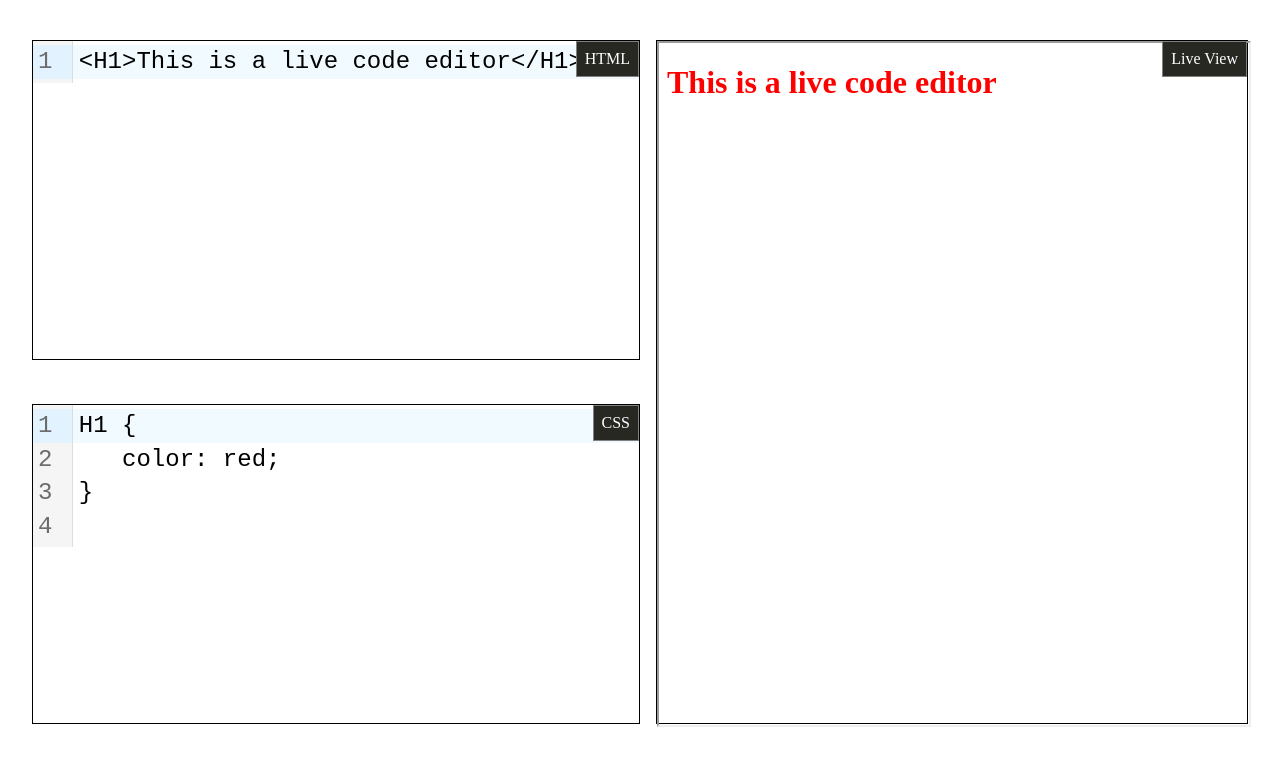
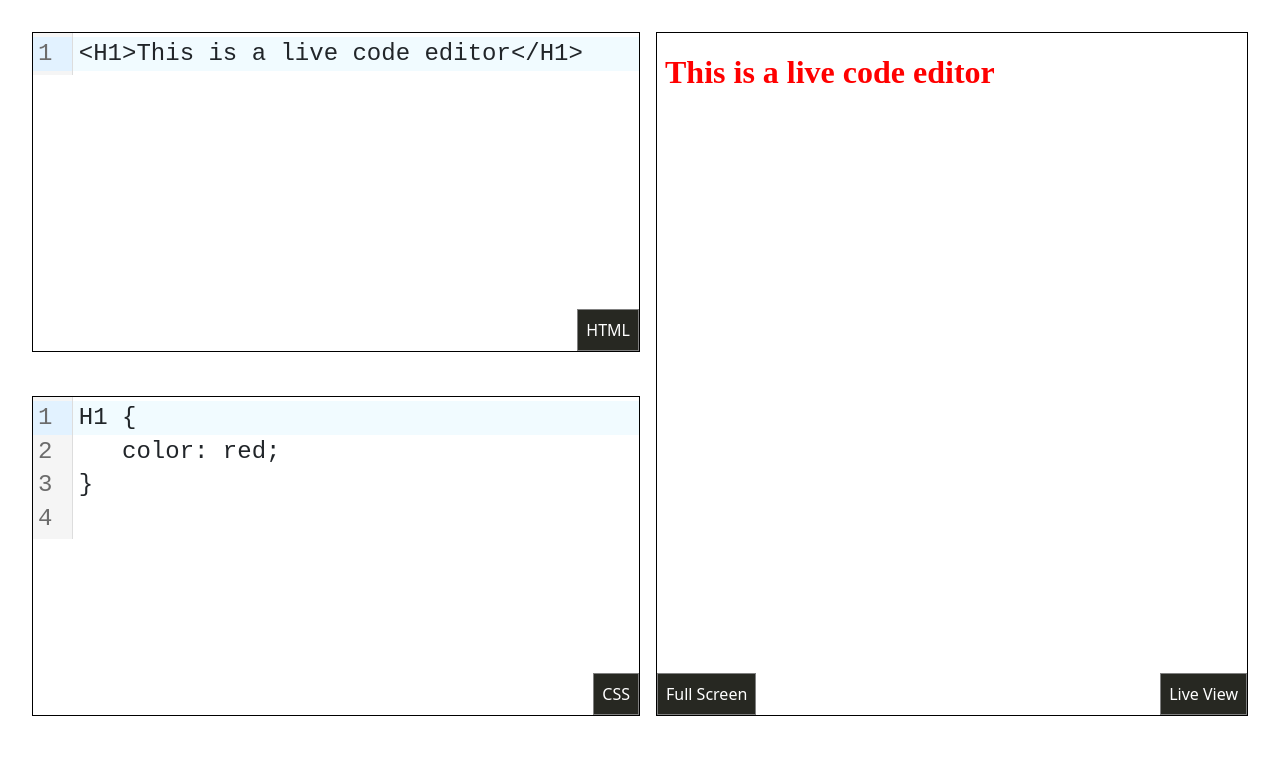
Before and after one commit to MaysenTG/live-code-editor, a React (Create React App) app: page / in a window 1280 px wide. Shown: the top 766 px of the page. Built offline with nearby package versions, Linux system fonts and the light colour scheme.

Commit message:
add bootstrap modal to enlarge code editor

```diff
--- a/package.json
+++ b/package.json
@@ -8,13 +8,15 @@
     "@testing-library/react": "^11.1.0",
     "@testing-library/user-event": "^12.1.10",
     "@uiw/react-codemirror": "^3.2.1",
+    "bootstrap": "^5.1.0",
     "codemirror": "^5.62.3",
     "js-beautify": "^1.14.0",
     "misbehave": "^0.3.0",
     "prismjs": "^1.24.1",
     "react": "^17.0.2",
+    "react-bootstrap": "^2.0.0-beta.6",
     "react-dom": "^17.0.2",
-    "react-scripts": "^1.1.5",
+    "react-scripts": "^4.0.3",
     "web-vitals": "^1.0.1"
   },
   "scripts": {
--- a/src/App.css
+++ b/src/App.css
@@ -19,14 +19,29 @@
   font-size: 1rem;
   color: white;
   z-index: 2;
-  top: 0;
+  bottom: 0;
   right: 0;
   border: 1px solid grey;
   padding: 8px;
-  margin-top: 0;
+  margin-bottom: 0;
   background-color: #272822;
 }
 
+#fullscreenLabel {
+  position: absolute;
+  font-size: 1rem;
+  color: white;
+  z-index: 2;
+  bottom: 0;
+  border: 1px solid grey;
+  padding: 8px;
+  margin-bottom: 0;
+  background-color: #272822;
+}
+
+#fullscreenLabel:hover {
+  background-color: grey;
+}
 
 .editorBox {
   position: relative;
@@ -54,6 +69,10 @@
   grid-area: c;
 }
 
+modalTitle {
+  text-align: center !important;
+}
+
 @media only screen and (max-width: 800px) {
   .App {
     grid-template-areas:
--- a/src/App.js
+++ b/src/App.js
@@ -5,16 +5,18 @@ import CodeMirror from '@uiw/react-codemirror';
 import 'codemirror/keymap/sublime';
 import 'codemirror/theme/monokai.css';
 
+import WebPageModal from './fullScreenPreview';
+import 'bootstrap/dist/css/bootstrap.min.css';
+
 class MarkdownEditor extends React.Component {
   constructor(props) {
     super(props);
     this.handleHTMLChange = this.handleHTMLChange.bind(this);
     this.handleCSSChange = this.handleCSSChange.bind(this);
-    this.state = { htmlValue: '<H1>This is a live code editor</H1>',  cssValue: 'H1 {\n   color: red;\n}\n'};
+    this.state = {visible: false, htmlValue: '<H1>This is a live code editor</H1>',  cssValue: 'H1 {\n   color: red;\n}\n'};
   }
 
   handleHTMLChange(e) {
-    //this.setState({ htmlValue: CodeMirror.getValue });
      this.setState({ htmlValue: e.getValue('') });
   }
 
@@ -22,9 +24,10 @@ class MarkdownEditor extends React.Component {
     this.setState({ cssValue: e.getValue('') });
   }
 
-  useEffect() {
-    CodeMirror.closeTags();
-  }
+
+  updateVisibility = () => {
+    this.setState({ visible: !this.state.visible })
+  };
 
   render() {
     return (
@@ -41,8 +44,13 @@ class MarkdownEditor extends React.Component {
 
         <div id="codePreview" className="editorBox">
           <p className="editorLabel">Live View</p>
-          <iframe title="CodePreview" id="iframePreview" srcDoc={"<html><head><style>"+this.state.cssValue + "</style></head><body>"+this.state.htmlValue+"</body</html>"} src="preview.html">test</iframe>
+          <button id="fullscreenLabel" onClick={this.updateVisibility}>Full Screen</button>
+          <iframe title="CodePreview" id="iframePreview" srcDoc={"<html><head><style>"+this.state.cssValue + "</style></head><body>"+this.state.htmlValue+"</body</html>"} src="preview.html"></iframe>
+
+          <WebPageModal show={this.state.visible} onHide={this.updateVisibility} css={this.state.cssValue} html={this.state.htmlValue}/>
         </div>
+
+
       </div>
     );
   }
--- /dev/null
+++ b/src/fullScreenPreview.js
@@ -0,0 +1,24 @@
+import Modal from 'react-bootstrap/Modal';
+import Button from 'react-bootstrap/Button';
+import './App.css';
+import 'bootstrap/dist/css/bootstrap.min.css';
+
+
+function FormModal(props) {
+    return (
+      <>
+        <Modal {...props} fullscreen={true}
+        size="lg"
+        aria-labelledby="contained-modal-title-vcenter"
+        centered
+        id="fullscreenModal">
+          <Modal.Header closeButton>
+            <Modal.Title as='modalTitle'>Live Fullscreen Webpage</Modal.Title>
+          </Modal.Header>
+          <Modal.Body><iframe title="CodePreview" id="iframePreview" srcDoc={"<html><head><style>"+props.css + "</style></head><body>"+props.html+"</body</html>"} src="preview.html"></iframe></Modal.Body>
+        </Modal>
+      </>
+    );
+  }
+
+export default FormModal;
```
Also changed, not shown: 2 other files (tests, documents, lock files or other folders).
